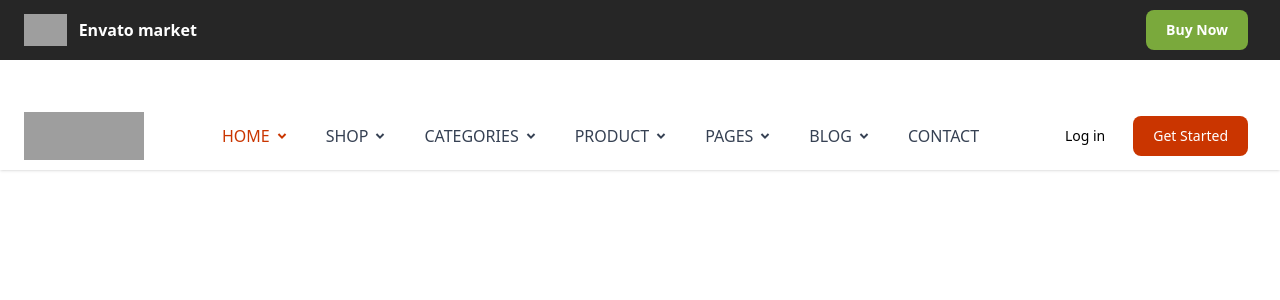
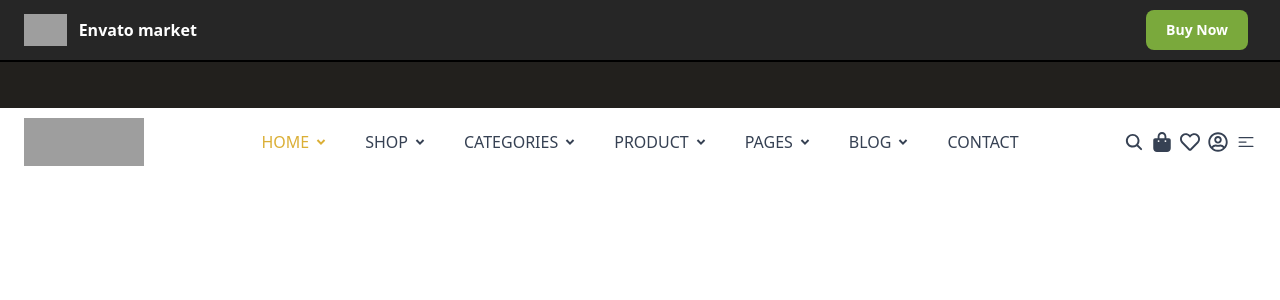
Before and after one commit to vikasyadav-78/react-ankit-project, a React (Vite) app: page / in a window 1280 px wide. Shown: the top 300 px of the page. Built offline with nearby package versions, Linux system fonts and the light colour scheme; grey boxes are pictures that could not be loaded.

Commit message:
add home page and navbar complete

```diff
--- a/package.json
+++ b/package.json
@@ -14,7 +14,7 @@
     "react": "^19.1.0",
     "react-dom": "^19.1.0",
     "react-icons": "^5.5.0",
-    "react-router-dom": "^7.6.2",
+    "react-router-dom": "^7.6.3",
     "tailwindcss": "^4.1.11"
   },
   "devDependencies": {
--- a/src/App.jsx
+++ b/src/App.jsx
@@ -1,12 +1,14 @@
 import { useState } from 'react'
 import './App.css'
 import Header from './components/Header/Header'
+import Home from './components/Home/Home'
 
 
 function App() {
   return (
     <>
       <Header />
+      <Home />
     </>
   )
 }
--- a/src/components/Header/Header.jsx
+++ b/src/components/Header/Header.jsx
@@ -1,14 +1,22 @@
 import React from 'react'
 import { Link, NavLink } from 'react-router-dom';
 import { RiArrowDropDownLine } from "react-icons/ri";
+import { IoSearch } from "react-icons/io5";
+import { FaBagShopping } from "react-icons/fa6";
+import { FaRegHeart } from "react-icons/fa";
+import { FaRegUserCircle } from "react-icons/fa";
+import { HiBars3CenterLeft } from "react-icons/hi2";
+
+
+
 
 
 function Header() {
     return (
         <>
-            <header className='shadow sticky z-50 top-0'>
+            <header className=' sticky z-50 top-0'>
 
-                <div className="bg-[#262626] text-white px-4 lg:px-6 py-2.5">
+                <div className="bg-[#262626] shadow-2xl border-b-black border-b-2 text-white px-4 lg:px-6 py-2.5">
                     <div className='flex justify-between'>
                         <Link to='/' className='flex items-center '>
                             <img className='mr-3 h-8 ' src="https://encrypted-tbn0.gstatic.com/images?q=tbn:ANd9GcTbLiKm04s5vniZdkRwoDzH3A0PKfSoDk855u69d-l0tdLgporrhfZegU-TWxAwsxLyIRc&usqp=CAU" alt="Logo" />
@@ -17,7 +25,7 @@ function Header() {
                         <Link to='#' className='font-semibold text-sm bg-[#7aa93c] hover:bg-[#86ff7b] hover:text-black  px-5 py-2.5 rounded-lg text-white mr-2'>Buy Now</Link>
                     </div>
                 </div>
-                <div className='mt-3'>
+                <div className='p-2 bg-[#22201d] text-white'>
                     <marquee behavior="" direction="left" >Name</marquee>
                 </div>
 
@@ -28,14 +36,17 @@ function Header() {
                             <img className='mr-3 h-12 w-30' src="https://demo2.wpopal.com/olight/wp-content/uploads/2025/04/logo.svg" alt="Logo" />
                         </Link>
 
-                        <div className='flex items-center lg:order-2'>
-                            <Link to='#' className='font-medium text-sm mr-2 py-3 px-5'>Log in</Link>
-                            <Link to='#' className='font-medium text-sm bg-orange-700 hover:bg-orange-800 px-5 py-2.5 rounded-lg text-white mr-2'>Get Started</Link>
+                        <div className='flex items-center gap-2 lg:order-2'>
+                            <NavLink to='/search' className={({ isActive }) => `pr-4 pl-3 py-2 block border-b border-gray-100 hover:bg-gray-50 lg:hover:bg-transparent lg:border-0 hover:text-[#dbaf36] lg:p-0 ${isActive ? "text-[#dbaf36]" : "text-gray-700"}`} ><IoSearch className='text-xl' /></NavLink>
+                            <NavLink to='/shoping' className={({ isActive }) => `pr-4 pl-3 py-2 block border-b border-gray-100 hover:bg-gray-50 lg:hover:bg-transparent lg:border-0 hover:text-[#dbaf36] lg:p-0 ${isActive ? "text-[#dbaf36]" : "text-gray-700"}`} ><FaBagShopping className='text-xl' /></NavLink>
+                            <NavLink to='/like' className={({ isActive }) => `pr-4 pl-3 py-2 block border-b border-gray-100 hover:bg-gray-50 lg:hover:bg-transparent lg:border-0 hover:text-[#dbaf36] lg:p-0 ${isActive ? "text-[#dbaf36]" : "text-gray-700"}`} ><FaRegHeart className='text-xl' /></NavLink>
+                            <NavLink to='/profile' className={({ isActive }) => `pr-4 pl-3 py-2 block border-b border-gray-100 hover:bg-gray-50 lg:hover:bg-transparent lg:border-0 hover:text-[#dbaf36] lg:p-0 ${isActive ? "text-[#dbaf36]" : "text-gray-700"}`} ><FaRegUserCircle className='text-xl' /></NavLink>
+                            <NavLink to='/bars' className={({ isActive }) => `pr-4 pl-3 py-2 block border-b border-gray-100 hover:bg-gray-50 lg:hover:bg-transparent lg:border-0 hover:text-[#dbaf36] lg:p-0 ${isActive ? "text-[#dbaf36]" : "text-gray-700"}`} ><HiBars3CenterLeft className='text-xl' /></NavLink>
                         </div>
                         <div className='hidden justify-between items-center w-full lg:flex lg:w-auto lg:order-1' id="mobile-menu-2">
                             <ul className='flex flex-col mt-4 font-medium lg:flex-row lg:gap-8 lg:mt-0' >
                                 <li>
-                                    <NavLink to='/' className={({ isActive }) => `pr-4 pl-3 py-2 block border-b border-gray-100 hover:bg-gray-50 lg:hover:bg-transparent lg:border-0 hover:text-orange-700 lg:p-0 ${isActive ? "text-orange-700" : "text-gray-700"}`} >
+                                    <NavLink to='/' className={({ isActive }) => `pr-4 pl-3 py-2 block border-b border-gray-100 hover:bg-gray-50 lg:hover:bg-transparent lg:border-0 hover:text-[#dbaf36] lg:p-0 ${isActive ? "text-[#dbaf36]" : "text-gray-700"}`} >
                                         <div className='flex items-center'>
                                             <p>HOME</p>
                                             <p><RiArrowDropDownLine className='text-2xl' /></p>
@@ -43,23 +54,23 @@ function Header() {
                                     </NavLink>
                                 </li>
                                 <li>
-                                    <NavLink to='/shop' className={({ isActive }) => `pr-4 pl-3 py-2 block border-b border-gray-100 hover:bg-gray-50 lg:hover:bg-transparent lg:border-0 hover:text-orange-700 lg:p-0 ${isActive ? "text-orange-700" : "text-gray-700"}`}>
-                                         <div className='flex items-center'>
+                                    <NavLink to='/shop' className={({ isActive }) => `pr-4 pl-3 py-2 block border-b border-gray-100 hover:bg-gray-50 lg:hover:bg-transparent lg:border-0 hover:text-[#dbaf36] lg:p-0 ${isActive ? "text-[#dbaf36]" : "text-gray-700"}`}>
+                                        <div className='flex items-center'>
                                             <p>SHOP</p>
                                             <p><RiArrowDropDownLine className='text-2xl' /></p>
                                         </div>
                                     </NavLink>
                                 </li>
                                 <li>
-                                    <NavLink to='/categories' className={({ isActive }) => `pr-4 pl-3 py-2 block border-b border-gray-100 hover:bg-gray-50 lg:hover:bg-transparent lg:border-0 hover:text-orange-700 lg:p-0 ${isActive ? "text-orange-700" : "text-gray-700"}`}>
-                                         <div className='flex items-center'>
+                                    <NavLink to='/categories' className={({ isActive }) => `pr-4 pl-3 py-2 block border-b border-gray-100 hover:bg-gray-50 lg:hover:bg-transparent lg:border-0 hover:text-[#dbaf36] lg:p-0 ${isActive ? "text-[#dbaf36]" : "text-gray-700"}`}>
+                                        <div className='flex items-center'>
                                             <p>CATEGORIES</p>
                                             <p><RiArrowDropDownLine className='text-2xl' /></p>
                                         </div>
                                     </NavLink>
                                 </li>
                                 <li>
-                                    <NavLink to='/product' className={({ isActive }) => `pr-4 pl-3 py-2 block border-b border-gray-100 hover:bg-gray-50 lg:hover:bg-transparent lg:border-0 hover:text-orange-700 lg:p-0 ${isActive ? "text-orange-700" : "text-gray-700"}`}>
+                                    <NavLink to='/product' className={({ isActive }) => `pr-4 pl-3 py-2 block border-b border-gray-100 hover:bg-gray-50 lg:hover:bg-transparent lg:border-0 hover:text-[#dbaf36] lg:p-0 ${isActive ? "text-[#dbaf36]" : "text-gray-700"}`}>
                                         <div className='flex items-center'>
                                             <p>PRODUCT</p>
                                             <p><RiArrowDropDownLine className='text-2xl' /></p>
@@ -67,7 +78,7 @@ function Header() {
                                     </NavLink>
                                 </li>
                                 <li>
-                                    <NavLink to='/pages' className={({ isActive }) => `pr-4 pl-3 py-2 block border-b border-gray-100 hover:bg-gray-50 lg:hover:bg-transparent lg:border-0 hover:text-orange-700 lg:p-0 ${isActive ? "text-orange-700" : "text-gray-700"}`}>
+                                    <NavLink to='/pages' className={({ isActive }) => `pr-4 pl-3 py-2 block border-b border-gray-100 hover:bg-gray-50 lg:hover:bg-transparent lg:border-0 hover:text-[#dbaf36] lg:p-0 ${isActive ? "text-[#dbaf36]" : "text-gray-700"}`}>
                                         <div className='flex items-center'>
                                             <p>PAGES</p>
                                             <p><RiArrowDropDownLine className='text-2xl' /></p>
@@ -75,7 +86,7 @@ function Header() {
                                     </NavLink>
                                 </li>
                                 <li>
-                                    <NavLink to='/blog' className={({ isActive }) => `pr-4 pl-3 py-2 block border-b border-gray-100 hover:bg-gray-50 lg:hover:bg-transparent lg:border-0 hover:text-orange-700 lg:p-0 ${isActive ? "text-orange-700" : "text-gray-700"}`}>
+                                    <NavLink to='/blog' className={({ isActive }) => `pr-4 pl-3 py-2 block border-b border-gray-100 hover:bg-gray-50 lg:hover:bg-transparent lg:border-0 hover:text-[#dbaf36] lg:p-0 ${isActive ? "text-[#dbaf36]" : "text-gray-700"}`}>
                                         <div className='flex items-center'>
                                             <p>BLOG</p>
                                             <p><RiArrowDropDownLine className='text-2xl' /></p>
@@ -83,7 +94,7 @@ function Header() {
                                     </NavLink>
                                 </li>
                                 <li>
-                                    <NavLink to='/contact' className={({ isActive }) => `pr-4 pl-3 py-2 block border-b border-gray-100 hover:bg-gray-50 lg:hover:bg-transparent lg:border-0 hover:text-orange-700 lg:p-0 ${isActive ? "text-orange-700" : "text-gray-700"}`}>CONTACT</NavLink>
+                                    <NavLink to='/contact' className={({ isActive }) => `pr-4 pl-3 py-2 block border-b border-gray-100 hover:bg-gray-50 lg:hover:bg-transparent lg:border-0 hover:text-[#dbaf36] lg:p-0 ${isActive ? "text-[#dbaf36]" : "text-gray-700"}`}>CONTACT</NavLink>
                                 </li>
                             </ul>
                         </div>
--- /dev/null
+++ b/src/components/Home/Home.jsx
@@ -0,0 +1,45 @@
+import React from 'react'
+
+function Home() {
+    return (
+        <>
+            <div id="controls-carousel" className="relative w-full mt-30" data-carousel="static">
+                {/* Carousel wrapper */}
+                <div className="relative h-56 overflow-hidden rounded-lg md:h-96">
+                    {/* Item 1 */}
+                    <div className="hidden duration-700 ease-in-out" data-carousel-item>
+                        <img src="https://demo2.wpopal.com/olight/wp-content/uploads/2025/04/revslider_1.jpg" className="absolute block w-full -translate-x-1/2 -translate-y-1/2 top-1/2 left-1/2" alt="..." />
+                    </div>
+                    {/* Item 2 */}
+                    <div className="hidden duration-700 ease-in-out" data-carousel-item="active">
+                        <img src="https://demo2.wpopal.com/olight/wp-content/uploads/2025/04/revslider_2.jpg" className="absolute block w-full -translate-x-1/2 -translate-y-1/2 top-1/2 left-1/2" alt="..." />
+                    </div>
+                    {/* Item 3 */}
+                    <div className="hidden duration-700 ease-in-out" data-carousel-item>
+                        <img src="https://demo2.wpopal.com/olight/wp-content/uploads/2025/04/revslider_5.jpg" className="absolute block w-full -translate-x-1/2 -translate-y-1/2 top-1/2 left-1/2" alt="..." />
+                    </div>
+
+                </div>
+                {/* Slider controls */}
+                <button type="button" className="absolute top-0 start-0 z-30 flex items-center justify-center h-full px-4 cursor-pointer group focus:outline-none" data-carousel-prev>
+                    <span className=" inline-flex items-center justify-center w-10 h-10 rounded-full bg-white/30 dark:bg-gray-800/30 group-hover:bg-white/50 dark:group-hover:bg-gray-800/60 group-focus:ring-4 group-focus:ring-white dark:group-focus:ring-gray-800/70 group-focus:outline-none">
+                        <svg className="w-4 h-4 text-white dark:text-gray-800 rtl:rotate-180" aria-hidden="true" xmlns="http://www.w3.org/2000/svg" fill="none" viewBox="0 0 6 10">
+                            <path stroke="currentColor" strokeLinecap="round" strokeLinejoin="round" strokeWidth={2} d="M5 1 1 5l4 4" />
+                        </svg>
+                        <span className="sr-only">Previous</span>
+                    </span>
+                </button>
+                <button type="button" className="absolute top-0 end-0 z-30 flex items-center justify-center h-full px-4 cursor-pointer group focus:outline-none" data-carousel-next>
+                    <span className="inline-flex items-center justify-center w-10 h-10 rounded-full bg-white/30 dark:bg-gray-800/30 group-hover:bg-white/50 dark:group-hover:bg-gray-800/60 group-focus:ring-4 group-focus:ring-white dark:group-focus:ring-gray-800/70 group-focus:outline-none">
+                        <svg className="w-4 h-4 text-white dark:text-gray-800 rtl:rotate-180" aria-hidden="true" xmlns="http://www.w3.org/2000/svg" fill="none" viewBox="0 0 6 10">
+                            <path stroke="currentColor" strokeLinecap="round" strokeLinejoin="round" strokeWidth={2} d="m1 9 4-4-4-4" />
+                        </svg>
+                        <span className="sr-only">Next</span>
+                    </span>
+                </button>
+            </div>
+        </>
+    )
+}
+
+export default Home
```
Also changed, not shown: 1 other file (tests, documents, lock files or other folders).
